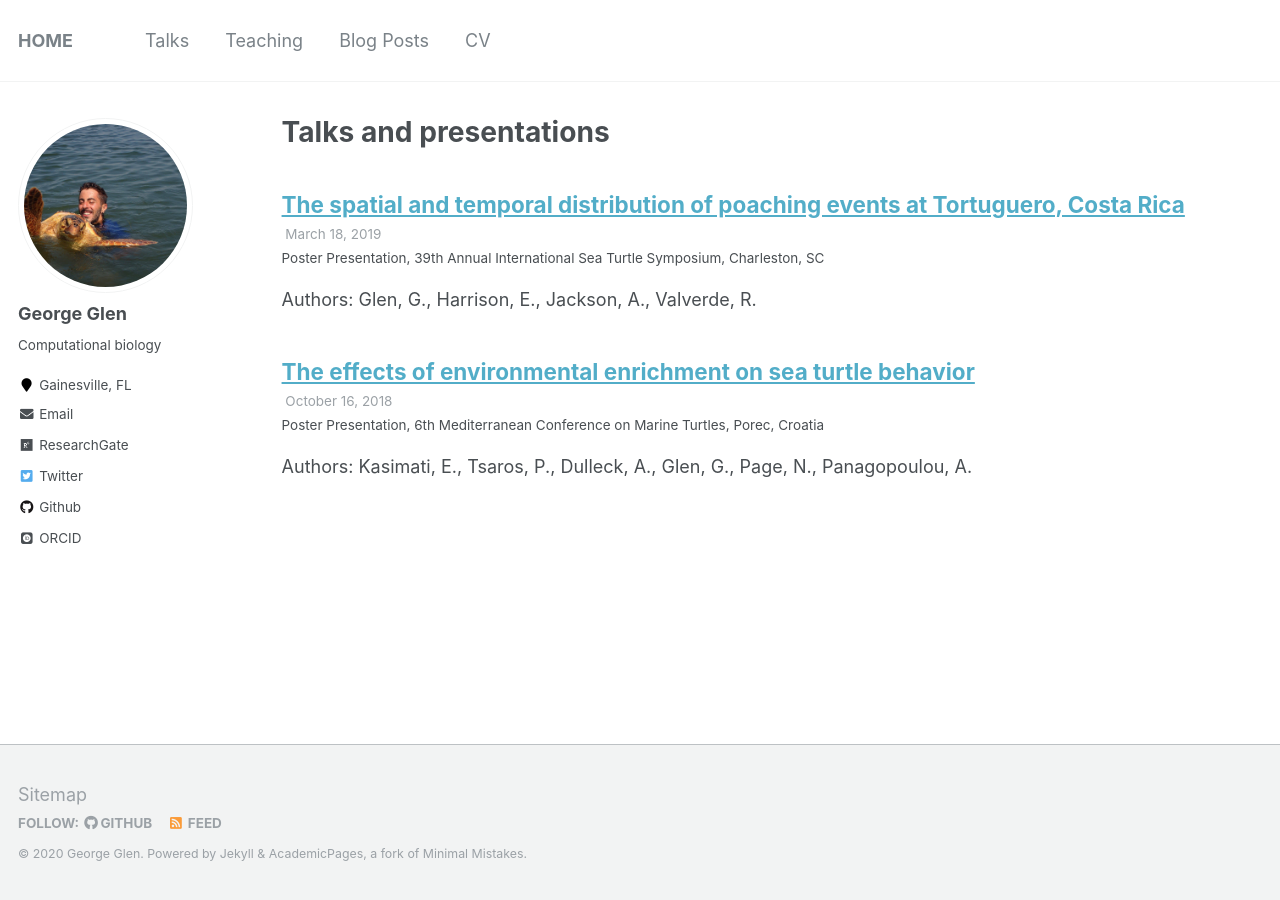
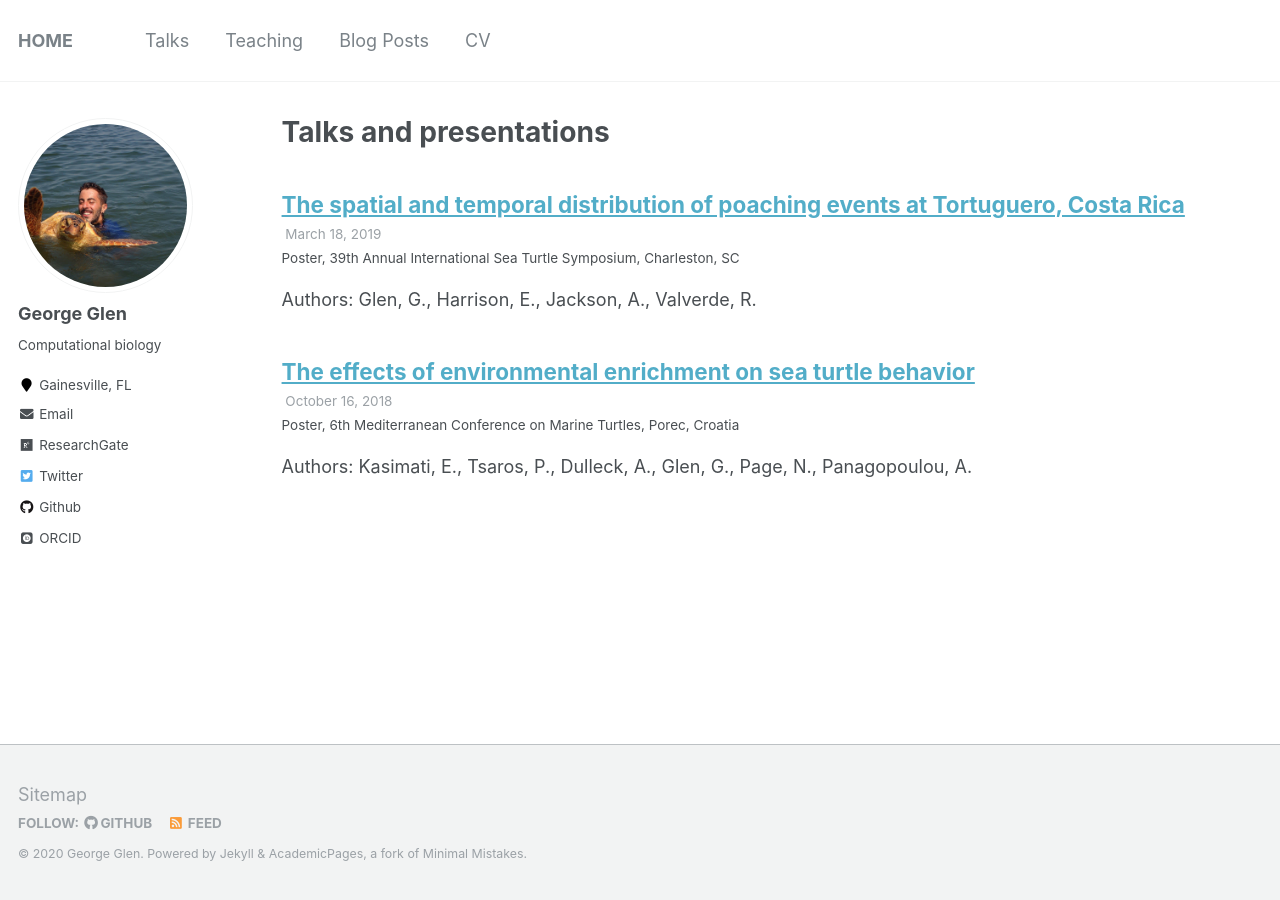
Before and after one commit to constantin-george/constantin-george.github.io, a Jekyll site: the page built from _pages/talks.html, in a window 1280 px wide. Built offline with Jekyll 4.4.1, drawn with Linux system fonts in a browser that asks for light colours; some web fonts are replaced.

Commit message:
Research Portfolio

```diff
--- a/_talks/2018-01-Poster_Pres.md
+++ b/_talks/2018-01-Poster_Pres.md
@@ -1,7 +1,7 @@
 ---
 title: "The effects of environmental enrichment on sea turtle behavior"
 collection: talks
-type: "Poster Presentation"
+type: "Poster"
 permalink: /talks/2018-01-Poster_Pres
 venue: "6th Mediterranean Conference on Marine Turtles"
 date: 2018-10-16
```
Also changed, not shown: _talks/2019-01-Poster_Pres.md (+2 -2 lines).
